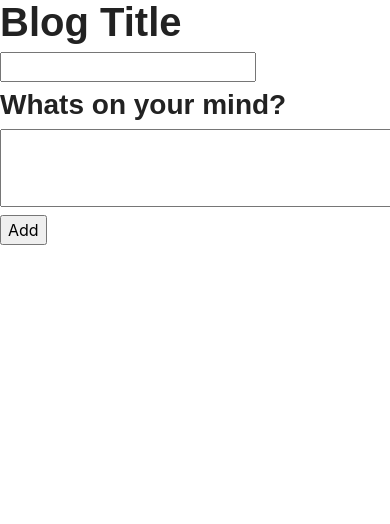
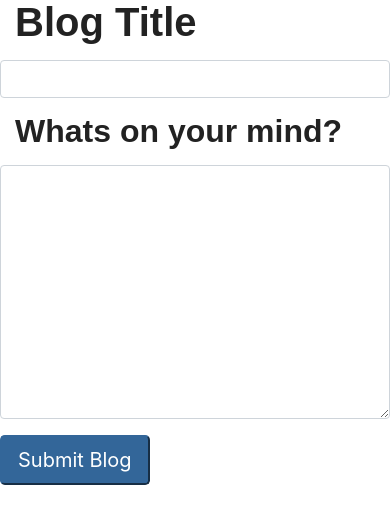
Before and after one commit to Alexandria/blogz, a Flask app: page /newpost in a window 390 px wide; the page is wider, and only the part inside the window is pictured. Shown: the part 108-632 px from the top of that part. Run offline with Flask 2, Linux system fonts and the light colour scheme; the visitor is signed in with stand-in values (Sample User, id 1); some libraries are stand-ins or nearby versions; some web fonts are replaced.

Commit message:
Finail before submiting

```diff
--- a/main.py
+++ b/main.py
@@ -57,13 +57,14 @@
         list_blog = Blog(new_subject, new_text, user)
         db.session.add(list_blog)
         db.session.commit()
+
         return render_template('viewBlog.html', pagetitle = "New Blog", pageHeader = new_subject, show_text = new_text, username = session['username'] )
 
     # If the user selects a certain blog
     if request.args.get('id'):
         id = request.args.get('id')
         view = Blog.query.get(id)
-        return render_template('viewBlog.html', pageTitle = 'Blog Entry '+id,  pageHeader = view.title, show_text = view.content )
+        return render_template('viewBlog.html', pageTitle = 'Blog Entry '+id,  pageHeader = view.title, show_text = view.content, username = session['username'] )
 
 
     blog = Blog.query.all()
@@ -112,7 +113,7 @@
             db.session.add(new_usr)
             db.session.commit()
             session['username']=username
-            return redirect('/blog')
+            return redirect('/')
         else:
             #Todo State that user is already registered
             flash("There is already a user with that name")
--- a/templates/addBlog.html
+++ b/templates/addBlog.html
@@ -2,15 +2,53 @@
 
 {% block content %}
 
-<form method = 'POST' action="/blog">
-    <label> <h1>Blog Title </h1>
-        <input type = 'text' name = 'subject' value = "" required>
-    </label>
-    <label> <h3> Whats on your mind? </h3>
-        <textarea rows="3" cols="50" name="text" required></textarea>
-    </label>
-    <input type = 'submit' name = 'submit' value ='Add'>
 
-</form>
+    <div class = "container pull-left">
+        <form method = 'POST' action="/blog">
+            <div class = "row form-group ">
+                <label class ="control-label col-md-2" for = "subject"> <h1>Blog Title </h1></label>
+                    <input class= "form-control col-md-10" type = 'text' name = "subject" value = "" required>
+            </div>
+            <div class = "row form-group">
+                <label class = "control-label col-md-2" for ="text"> <h2> Whats on your mind? </h2></label>
+                <textarea class = "form-control col-md-10" rows = "10" class = "form-control" name="text" required></textarea>
+            </div>
+
+            <div class = "row form-group">
+                    <!-- I will trigger a model event useing data-togle and data-event -->
+
+                    <input class="col-md-offset-2 btn-info btn-lg"  type = 'submit' name = 'submit' value ='Submit Blog' >
+
+
+            </div>
+
+
+            <!-- My Model
+            <div class="modal fade" id="myModal" role="dialog">
+                    <div class="modal-dialog">
+
+                      <!-- Modal content
+                      <div class="modal-content">
+                        <div class="modal-header">
+                            <h4 class="modal-title">Submited!</h4>
+                        </div>
+                        <div class="modal-body">
+                          <p>Your blog has been submited. You may view it under "All Blogs" or under your personal page</p>
+                        </div>
+                        <div class="modal-footer">
+                           <input class="col-md-offset-2 btn-info btn-lg"  type = 'submit' name = 'submit' value ='Close' >
+                        </div>
+                      </div>
+
+                    </div>
+            </div-->
+
+
+
+        </form>
+    </div>
+
+
+
 
 {% endblock %}
--- a/templates/viewBlog.html
+++ b/templates/viewBlog.html
@@ -4,4 +4,10 @@
 
 <h2> {{ show_text  }} </h2>
 
+
+<h5><i>create by <a href = 'http://localhost:5000\blog?user={{username}}'>{{username}}</a></i></h5>
+
+
+
+
 {% endblock %}
```
